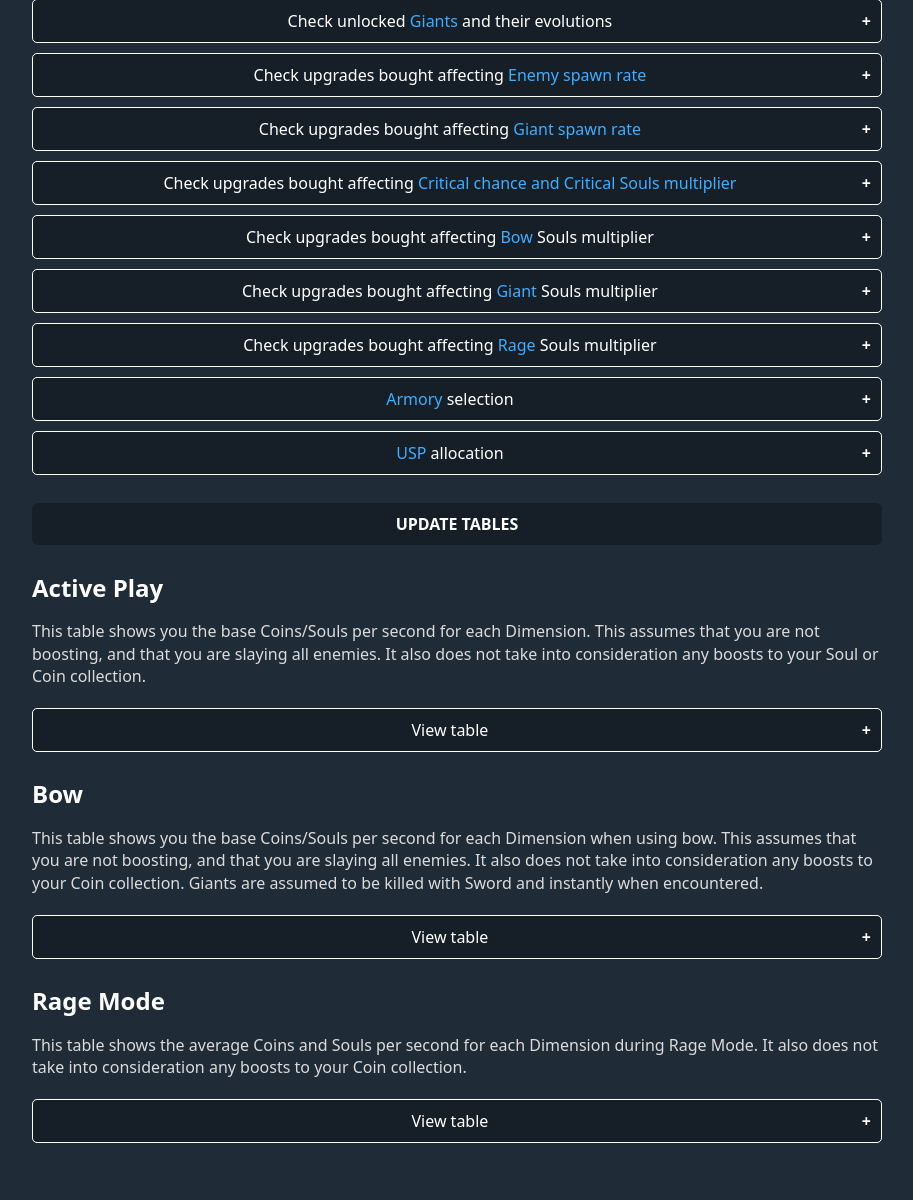
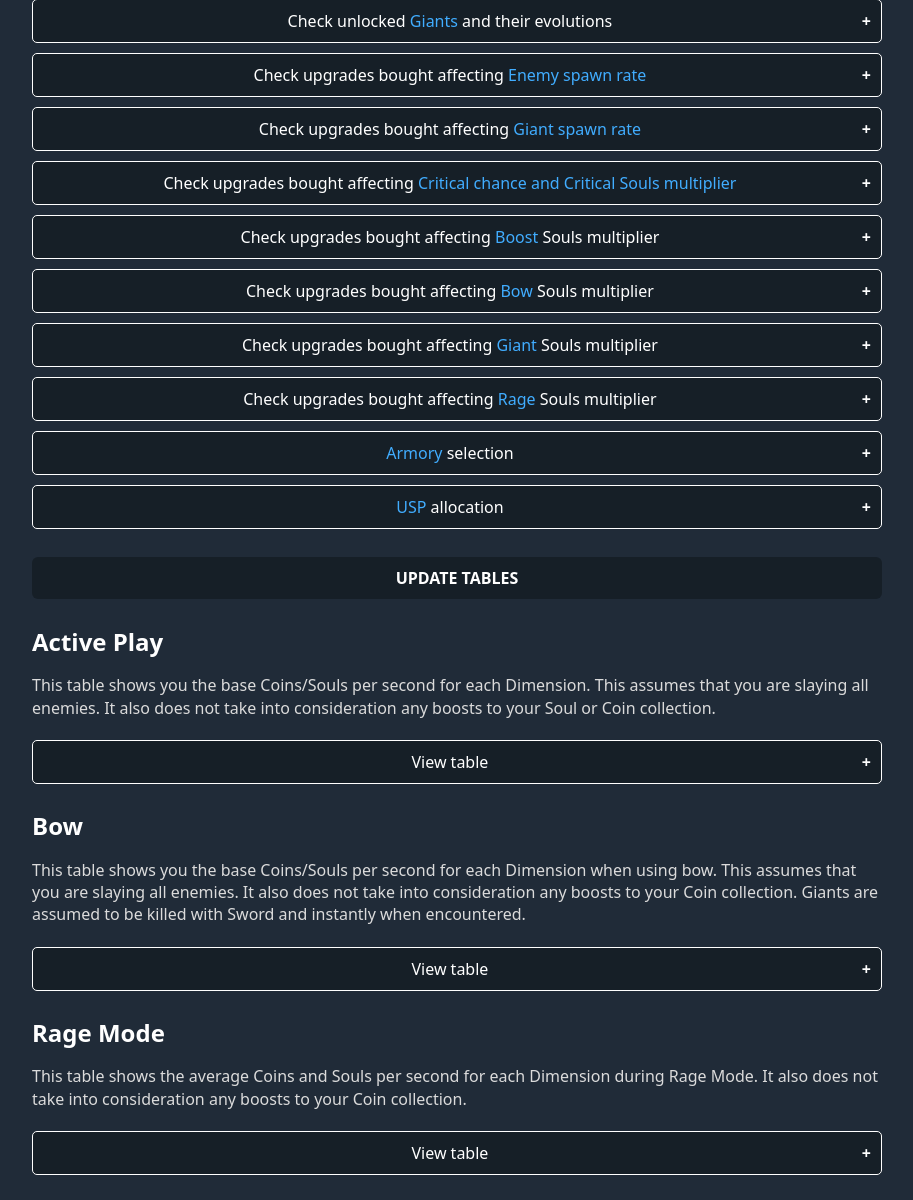
Before and after one commit to GCHeroes1/Idle-Slayer-Calculator, a Flask app: page / in a window 1280 px wide. Shown: the part 381-1581 px from the top of the page, without its empty margins (183-1096 px from the left). Before the commit the page ends 1524 px from the top, so only its background shows below. Run offline with Flask 2, Linux system fonts and the light colour scheme; some libraries are stand-ins or nearby versions.

Commit message:
Implemented boost souls, added text for current bow/rage multiplier

```diff
--- a/Conversion.py
+++ b/Conversion.py
@@ -51,7 +51,8 @@ if __name__ == '__main__':
     # print(convert_standard_to_exponential("10.3 Vg"))
     # for i in range(0, 100):
     #     print(convert_exponential_to_standard(("3e" + str(i))))
-    print(convert_standard_to_exponential("250 B"))
+    print(convert_standard_to_exponential("100 St"))
+    print(convert_exponential_to_standard(1e48))
     # print(convert_exponential_to_standard("100 SP"))
     # print(convert_exponential_to_standard("100 T SP"))
     # print(convert_exponential_to_standard("0"))
--- a/app.py
+++ b/app.py
@@ -88,7 +88,7 @@ def get_enemy_stats(current_coins, evolutions, unlocked_enemies):
 
 
 def calculate_average_pattern(coins, unlocked_dimensions):
-    patterns_cost = get_upgrades_json()[2]
+    patterns_cost = get_upgrades_json()[3]
     patterns = get_patterns_json()
     spawn_level = 0
     for pattern in patterns_cost.values():
@@ -175,7 +175,8 @@ def upgrades_helper(json):
 
 
 def get_upgrade_names():
-    bow_upgrade_json, giant_soul_json, _, spawn_upgrade_json, giant_upgrade_json = get_upgrades_json()
+    boost_upgrade_json, bow_upgrade_json, giant_soul_json, _, spawn_upgrade_json, giant_upgrade_json = get_upgrades_json()
+    boost_soul_upgrades = upgrades_helper(boost_upgrade_json)
     bow_soul_upgrades = upgrades_helper(bow_upgrade_json)
     giant_soul_upgrades = upgrades_helper(giant_soul_json)
     spawn_upgrades = upgrades_helper(spawn_upgrade_json)
@@ -184,7 +185,7 @@ def get_upgrade_names():
     critical_upgrades = upgrades_helper(get_crit_json())
     random_box_upgrades = upgrades_helper(get_random_box_json())
     dimension_unlocks = upgrades_helper(get_dimension_json())
-    return bow_soul_upgrades, giant_soul_upgrades, rage_upgrades, spawn_upgrades, giant_upgrades, critical_upgrades, random_box_upgrades, dimension_unlocks
+    return boost_soul_upgrades, bow_soul_upgrades, giant_soul_upgrades, rage_upgrades, spawn_upgrades, giant_upgrades, critical_upgrades, random_box_upgrades, dimension_unlocks
 
 
 def upgrade_stat_helper(current_coins, upgrades, unlocked_upgrades):
@@ -200,7 +201,7 @@ def upgrade_stat_helper(current_coins, upgrades, unlocked_upgrades):
 
 def get_upgrade_stats(current_coins, unlocked_spawn, unlocked_giant, Enemies):
     # get a list of the selected upgrades, need to check against their lists to see whats unlocked
-    _, _, _, spawn_upgrade_json, giant_upgrade_json = get_upgrades_json()
+    _, _, _, _, spawn_upgrade_json, giant_upgrade_json = get_upgrades_json()
     spawn_stat, current_coins = upgrade_stat_helper(current_coins, spawn_upgrade_json, unlocked_spawn)
     giant_stat, current_coins = upgrade_stat_helper(current_coins, giant_upgrade_json, unlocked_giant)
     spawn_stat += Enemies
@@ -220,9 +221,11 @@ def souls_stat_helper(current_coins, upgrades, unlocked_upgrades):
     return total, current_coins
 
 
-def get_soul_stats(current_coins, unlocked_bow, unlocked_giant, unlocked_rage, bow_souls, giant_souls, rage_souls):
-    bow_upgrade_json, giant_soul_json, _, _, _ = get_upgrades_json()
+def get_soul_stats(current_coins, unlocked_boost, unlocked_bow, unlocked_giant, unlocked_rage, bow_souls, giant_souls,
+                   rage_souls):
+    boost_upgrade_json, bow_upgrade_json, giant_soul_json, _, _, _ = get_upgrades_json()
     rage_souls_json = get_rage_json()
+    boost_souls_stat, current_coins = souls_stat_helper(current_coins, boost_upgrade_json, unlocked_boost)
     bow_souls_stat, current_coins = souls_stat_helper(current_coins, bow_upgrade_json, unlocked_bow)
     bow_souls_stat *= bow_souls
     giant_souls_stat, current_coins = souls_stat_helper(current_coins, giant_soul_json, unlocked_giant)
@@ -231,7 +234,7 @@ def get_soul_stats(current_coins, unlocked_bow, unlocked_giant, unlocked_rage, b
     rage_souls_stat += rage_souls
     if rage_souls_stat != 0:
         rage_souls_stat += 100
-    return bow_souls_stat, giant_souls_stat, rage_souls_stat, current_coins
+    return boost_souls_stat, bow_souls_stat, giant_souls_stat, rage_souls_stat, current_coins
 
 
 def crit_helper(current_coins, upgrades, unlocked_upgrades):
@@ -267,8 +270,8 @@ def calc_type_multiplier(Electric, Fire, Dark, enemy_type):
         return multiplier
 
 
-def calculate_average_gains(average_patterns, current_enemies, current_giants, pattern_spawn, giant_spawn, bow_bonus,
-                            rage_bonus, giant_bonus, player_speed, variables, bow=False, rage=False):
+def calculate_average_gains(average_patterns, current_enemies, current_giants, pattern_spawn, giant_spawn, boost_bonus,
+                            bow_bonus, rage_bonus, giant_bonus, player_speed, variables, bow=False, rage=False):
     Souls, Critical_Souls, Critical_Chance, Electric, Fire, Dark = variables
     patterns_per_second = player_speed / pattern_spawn
     giants_per_second = player_speed / giant_spawn
@@ -308,12 +311,12 @@ def calculate_average_gains(average_patterns, current_enemies, current_giants, p
             enemy_soul_reward += enemy_souls_crit * patterns_per_second
         average_base_gains[dimension] = {
             "Coins": round(enemy_coin_reward + giant_coin_reward, 2),
-            "Souls": round(enemy_soul_reward + giant_soul_reward, 2)
+            "Souls": round((enemy_soul_reward + giant_soul_reward) * boost_bonus, 2)
         }
         if bow:
             enemy_reward_bow = enemy_soul_reward * bow_bonus
             average_bow_gains[dimension]["Coins"] = round(enemy_coin_reward + giant_coin_reward, 2)
-            average_bow_gains[dimension]["Souls"] = round(enemy_reward_bow + giant_soul_reward, 2)
+            average_bow_gains[dimension]["Souls"] = round(enemy_reward_bow + giant_soul_reward * boost_bonus, 2)
         if rage:
             enemy_reward_rage = enemy_soul_reward * rage_bonus
             giant_reward_rage = giant_soul_reward * rage_bonus
@@ -365,8 +368,8 @@ def random_boxes():
 @app.route('/calculateStats', methods=["POST"])
 def calculate_stats():
     current_coins = 0
-    dimensions, enemy_spawn, giant_spawn, critical_upgrades, bow_souls, giant_souls, rage_souls, enemy_evolutions, \
-    giant_evolutions, armory_selection, stone_selection = [], [], [], [], [], [], [], [], [], [], []
+    dimensions, enemy_spawn, giant_spawn, critical_upgrades, boost_souls, bow_souls, giant_souls, rage_souls, \
+    enemy_evolutions, giant_evolutions, armory_selection, stone_selection = [], [], [], [], [], [], [], [], [], [], [], []
     body = request.get_json(force=True)
     if "DIMENSIONS" in body:
         dimensions = body["DIMENSIONS"]
@@ -376,6 +379,8 @@ def calculate_stats():
         giant_spawn = body["GIANT_SPAWN"]
     if "CRITICAL_UPGRADES" in body:
         critical_upgrades = body["CRITICAL_UPGRADES"]
+    if "BOOST_SOULS" in body:
+        boost_souls = body["BOOST_SOULS"]
     if "BOW_SOULS" in body:
         bow_souls = body["BOW_SOULS"]
     if "GIANT_SOULS" in body:
@@ -398,10 +403,9 @@ def calculate_stats():
     current_enemies, current_coins = get_enemy_stats(current_coins, get_enemies_json(), enemy_evolutions)
     current_giants, current_coins = get_giant_stats(current_coins, get_giants_json(), giant_evolutions)
     pattern_spawn, giant_freq, current_coins = get_upgrade_stats(current_coins, enemy_spawn, giant_spawn, Enemies)
-    bow_souls_stat, giant_souls_stat, rage_souls_stat, current_coins = get_soul_stats(current_coins, bow_souls,
-                                                                                      giant_souls, rage_souls,
-                                                                                      Bow_Souls_ * Bow_Souls,
-                                                                                      Giant_Souls, Rage_Souls)
+    boost_souls_stat, bow_souls_stat, giant_souls_stat, rage_souls_stat, current_coins = \
+        get_soul_stats(current_coins, boost_souls, bow_souls, giant_souls, rage_souls, Bow_Souls_ * Bow_Souls,
+                       Giant_Souls, Rage_Souls)
     critical_chance, critical_souls, current_coins = get_crit_stats(current_coins, critical_upgrades)
     average_patterns = calculate_average_pattern(current_coins, dimensions)
     Critical_Chance += critical_chance
@@ -409,10 +413,10 @@ def calculate_stats():
     Souls *= Ingame_Souls * Souls_
     variables = Souls, Critical_Souls, Critical_Chance / 100, Electric, Fire, Dark
     base_gains, bow_gains, rage_gains = calculate_average_gains(average_patterns, current_enemies, current_giants,
-                                                                pattern_spawn, giant_freq, bow_souls_stat,
-                                                                rage_souls_stat, giant_souls_stat, player_speed,
-                                                                variables)
-    return [base_gains, bow_gains, rage_gains]
+                                                                pattern_spawn, giant_freq, boost_souls_stat,
+                                                                bow_souls_stat, rage_souls_stat, giant_souls_stat,
+                                                                player_speed, variables)
+    return [base_gains, bow_gains, rage_gains, bow_souls_stat, rage_souls_stat]
 
 
 if __name__ == '__main__':
--- a/static/calculator.js
+++ b/static/calculator.js
@@ -207,6 +207,7 @@ for (var i = 0; i < coll.length; i++) {
 const dimension_options_area = document.getElementById("mapValueDimensions");
 const enemy_spawn_options_area = document.getElementById("mapValueEnemySpawnRateList");
 const giant_spawn_options_area = document.getElementById("mapValueGiantSpawnRateList");
+const boost_soul_options_area = document.getElementById("mapValueBoostSouls");
 const bow_soul_options_area = document.getElementById("mapValueBowSouls");
 const rage_soul_options_area = document.getElementById("mapValueRageSouls");
 const giant_soul_options_area = document.getElementById("mapValueGiantSouls");
@@ -224,13 +225,16 @@ const random_box_options_area = document.getElementById("mapValueRandomBoxes");
 const random_box_time = document.getElementById("mapValueRandomBoxesTime");
 const active_results_table = document.getElementById("mapValuesResultsTableActive");
 const bow_results_table = document.getElementById("mapValuesResultsTableBow");
+const current_bow_souls = document.getElementById("mapValueCurrentBowSouls");
 const rage_results_table = document.getElementById("mapValuesResultsTableRage");
+const current_rage_souls = document.getElementById("mapValueCurrentRageSouls");
 
 let unlocked_dimensions = ["Hills", "Frozen Fields", "Jungle", "Modern City", "Haunted Castle"];
 let unlocked_enemies = [];
 let unlocked_giants = [];
 let unlocked_enemy_spawn_upgrades = [];
 let unlocked_giant_spawn_upgrades = [];
+let unlocked_boost_soul_upgrades = [];
 let unlocked_bow_soul_upgrades = [];
 let unlocked_giant_soul_upgrades = [];
 let unlocked_rage_soul_upgrades = [];
@@ -256,34 +260,37 @@ function enemy_checkboxes(list) {
 function giant_checkboxes(list) {
     for (const [key, giant] of Object.entries(list)) {
         const giant_name = giant[0];
-        const giant_cost = giant[[giant.length - scientific]]; // this *will* be -1 and -2, eventually
+        const giant_cost = giant[[giant.length - scientific]];
         giants_list.appendChild(create_checkbox(giant_name, giant_cost, unlocked_giants));
     }
 }
 
 function upgrade_checkboxes(list) {
     for (const [key, upgrade] of Object.entries(list[0])) {
-        bow_soul_options_area.appendChild(create_checkbox(upgrade[0], upgrade[[upgrade.length - scientific]], unlocked_bow_soul_upgrades)); // can also follow the -2 thing
+        boost_soul_options_area.appendChild(create_checkbox(upgrade[0], upgrade[[upgrade.length - scientific]], unlocked_boost_soul_upgrades));
     }
     for (const [key, upgrade] of Object.entries(list[1])) {
+        bow_soul_options_area.appendChild(create_checkbox(upgrade[0], upgrade[[upgrade.length - scientific]], unlocked_bow_soul_upgrades));
+    }
+    for (const [key, upgrade] of Object.entries(list[2])) {
         giant_soul_options_area.appendChild(create_checkbox(upgrade[0], upgrade[[upgrade.length - scientific]], unlocked_giant_soul_upgrades));
     }
-    for (const [key, upgrade] of Object.entries(list[2])) {
+    for (const [key, upgrade] of Object.entries(list[3])) {
         rage_soul_options_area.appendChild(create_checkbox(upgrade[0], upgrade[[upgrade.length - scientific]], unlocked_rage_soul_upgrades));
     }
-    for (const [key, upgrade] of Object.entries(list[3])) {
+    for (const [key, upgrade] of Object.entries(list[4])) {
         enemy_spawn_options_area.appendChild(create_checkbox(upgrade[0], upgrade[[upgrade.length - scientific]], unlocked_enemy_spawn_upgrades));
     }
-    for (const [key, upgrade] of Object.entries(list[4])) {
+    for (const [key, upgrade] of Object.entries(list[5])) {
         giant_spawn_options_area.appendChild(create_checkbox(upgrade[0], upgrade[[upgrade.length - scientific]], unlocked_giant_spawn_upgrades));
     }
-    for (const [key, upgrade] of Object.entries(list[5])) {
+    for (const [key, upgrade] of Object.entries(list[6])) {
         critical_options_area.appendChild(create_checkbox(upgrade[0], upgrade[[upgrade.length - scientific]], unlocked_critical_upgrades));
     }
-    for (const [key, upgrade] of Object.entries(list[6])) {
+    for (const [key, upgrade] of Object.entries(list[7])) {
         random_box_options_area.appendChild(create_checkbox(upgrade[0], upgrade[[upgrade.length - scientific]], unlocked_random_box_upgrades));
     }
-    for (const [key, upgrade] of Object.entries(list[7])) {
+    for (const [key, upgrade] of Object.entries(list[8])) {
         dimension_options_area.appendChild(create_checkbox(upgrade[0], upgrade[[upgrade.length - scientific]], unlocked_dimensions));
     }
 }
@@ -428,6 +435,7 @@ async function get_table_values() {
         "ENEMY_SPAWN": unlocked_enemy_spawn_upgrades,
         "GIANT_SPAWN": unlocked_giant_spawn_upgrades,
         "CRITICAL_UPGRADES": unlocked_critical_upgrades,
+        "BOOST_SOULS": unlocked_boost_soul_upgrades,
         "BOW_SOULS": unlocked_bow_soul_upgrades,
         "GIANT_SOULS": unlocked_giant_soul_upgrades,
         "RAGE_SOULS": unlocked_rage_soul_upgrades,
@@ -447,6 +455,8 @@ async function get_table_values() {
         calculate_map_values_active(response[0]);
         calculate_map_values_bow(response[1]);
         calculate_map_values_rage(response[2])
+        current_bow_souls.appendChild(create_multiplier_text(current_bow_souls, "Bow", response[3]))
+        current_rage_souls.appendChild(create_multiplier_text(current_rage_souls, "Rage", response[4]))
         return true;
     });
 }
@@ -679,3 +689,14 @@ function update_spawn_times(lower_time, upper_time) {
     container.appendChild(textNode);
     return container;
 }
+
+function create_multiplier_text(element, text, stat) {
+    if (document.getElementById(text + "_remove")) {
+        element.removeChild(document.getElementById(text + "_remove"))
+    }
+    let textNode = document.createTextNode("Current " + text + " Souls multiplier: " + stat.toFixed(1) + "x");
+    let container = document.createElement("label");
+    container.id = text + "_remove"
+    container.appendChild(textNode);
+    return container;
+}
--- a/static/css/main.css
+++ b/static/css/main.css
@@ -15,7 +15,7 @@ body {
     list-style: none;
 }
 
-#mapValueBowSouls, #mapValueCritical, #mapValueGiantSouls {
+#mapValueBoostSouls, #mapValueBowSouls, #mapValueCritical, #mapValueGiantSouls {
     column-count: 2;
     list-style: none;
 }
--- a/templates/index.html
+++ b/templates/index.html
@@ -74,6 +74,13 @@
     </div>
 
     <button type="button" class="collapsible">Check upgrades bought affecting <a
+            href="https://idleslayer.fandom.com/wiki/Boost" target="_blank">Boost</a> Souls multiplier
+    </button>
+    <div class="content">
+        <ul id="mapValueBoostSouls" name="mapValueBoostSouls"></ul>
+    </div>
+
+    <button type="button" class="collapsible">Check upgrades bought affecting <a
             href="https://idleslayer.fandom.com/wiki/Bow" target="_blank">Bow</a> Souls multiplier
     </button>
     <div class="content">
@@ -125,9 +132,8 @@
     <button id="updateTables" style="width:100%"><b>UPDATE TABLES</b></button>
 </div>
 <h2>Active Play</h2>
-<p>This table shows you the base Coins/Souls per second for each Dimension. This assumes that you are not boosting, and
-    that you are slaying all enemies. It also does not take into consideration any boosts to your Soul or Coin
-    collection.</p>
+<p>This table shows you the base Coins/Souls per second for each Dimension. This assumes that you are slaying all
+    enemies. It also does not take into consideration any boosts to your Soul or Coin collection.</p>
 <button type="button" class="collapsible">View table</button>
 <div class="content">
     <table>
@@ -144,9 +150,10 @@
 </div>
 
 <h2>Bow</h2>
-<p>This table shows you the base Coins/Souls per second for each Dimension when using bow. This assumes that you are not
-    boosting, and that you are slaying all enemies. It also does not take into consideration any boosts to your Coin
-    collection. Giants are assumed to be killed with Sword and instantly when encountered.</p>
+<p>This table shows you the base Coins/Souls per second for each Dimension when using bow. This assumes that you are
+    slaying all enemies. It also does not take into consideration any boosts to your Coin collection. Giants are assumed
+    to be killed with Sword and instantly when encountered.</p>
+<p id="mapValueCurrentBowSouls" name="mapValueCurrentBowSouls"></p>
 <button type="button" class="collapsible">View table</button>
 <div class="content">
     <table>
@@ -165,6 +172,7 @@
 <h2>Rage Mode</h2>
 <p>This table shows the average Coins and Souls per second for each Dimension during Rage Mode. It also does not take
     into consideration any boosts to your Coin collection.</p>
+<p id="mapValueCurrentRageSouls" name="mapValueCurrentRageSouls"></p>
 <button type="button" class="collapsible">View table</button>
 <div class="content">
     <table>
```
Also changed, not shown: Upgrades.py (+14 -3 lines).
